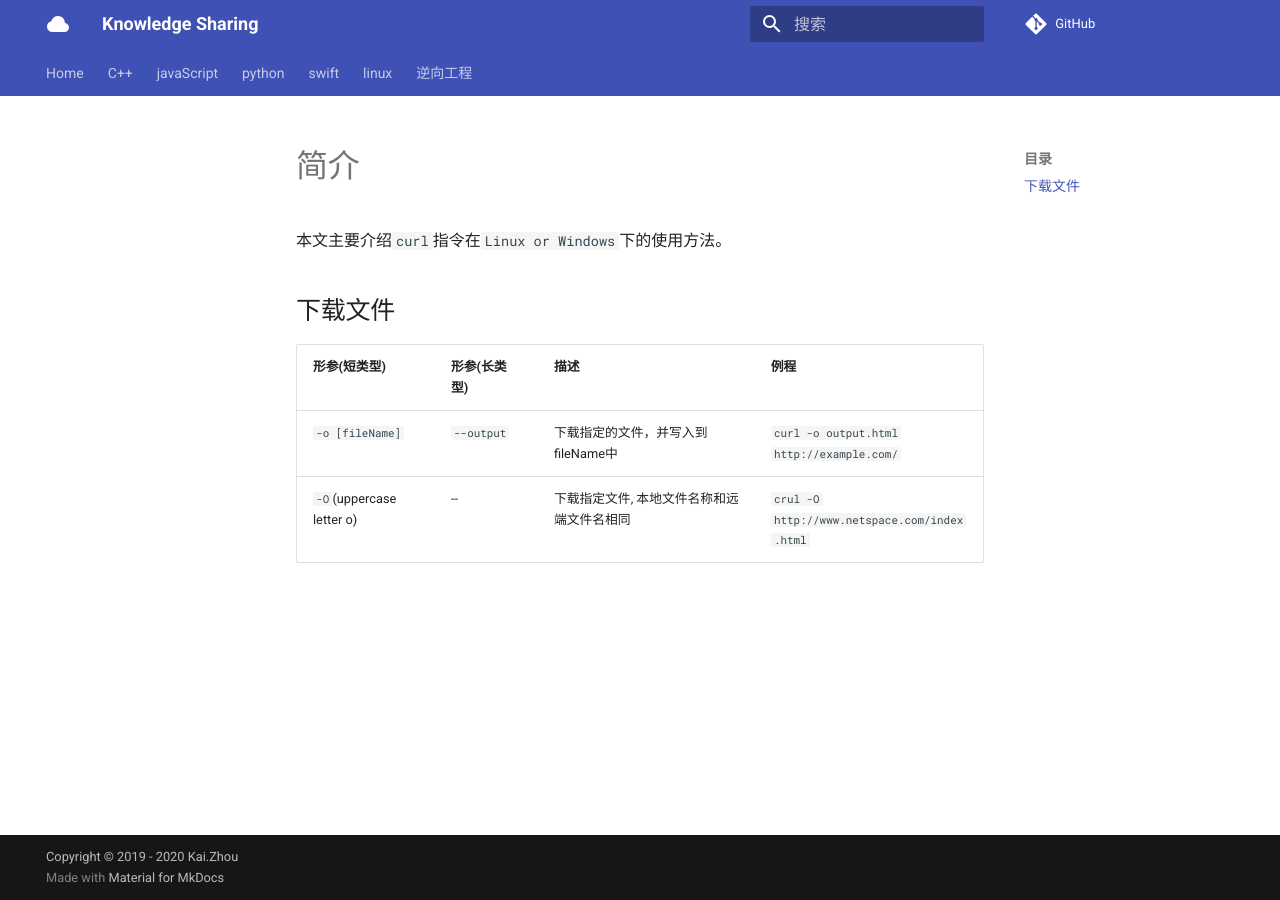
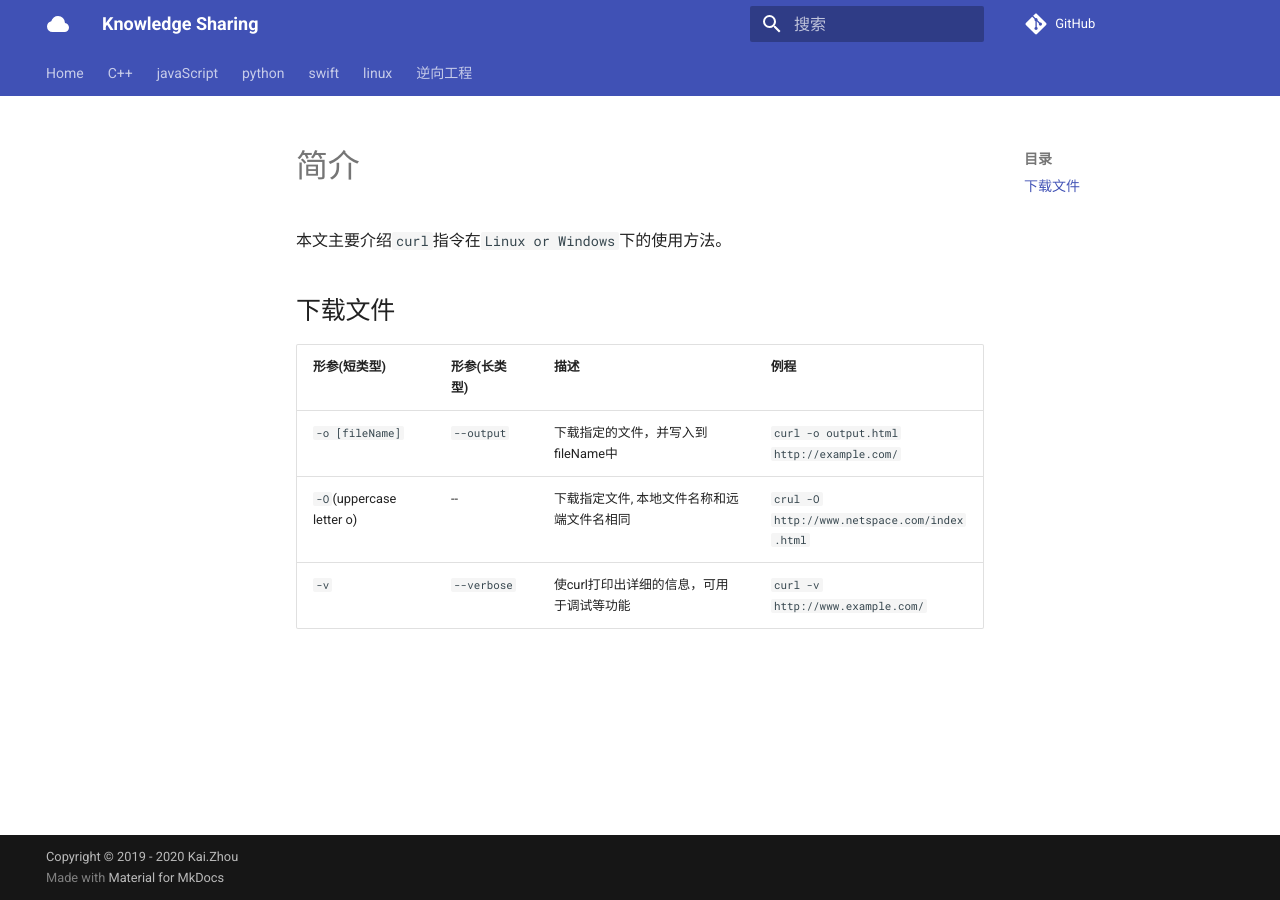
Before and after one commit to zhoukaidev/ks_blog, an MkDocs documentation site: the page built from docs/shell/linux/tools/curl.md, in a window 1280 px wide. Built offline with MkDocs 1.6.1 and Material for MkDocs 9.7.7, drawn with Linux system fonts in a browser that asks for light colours; comment, search, counter and statistics services are not loaded.

Commit message:
Update curl.md

```diff
--- a/docs/shell/linux/tools/curl.md
+++ b/docs/shell/linux/tools/curl.md
@@ -8,3 +8,4 @@
 |----------------|--------------|-----------|----------|
 | `-o [fileName]` | `--output`  |下载指定的文件，并写入到fileName中 | `curl -o output.html http://example.com/` |
 | `-O`(uppercase letter o) | -- |下载指定文件, 本地文件名称和远端文件名相同  | `crul -O http://www.netspace.com/index.html` |
+| `-v`       | `--verbose` | 使curl打印出详细的信息，可用于调试等功能  | `curl -v http://www.example.com/` |
```
